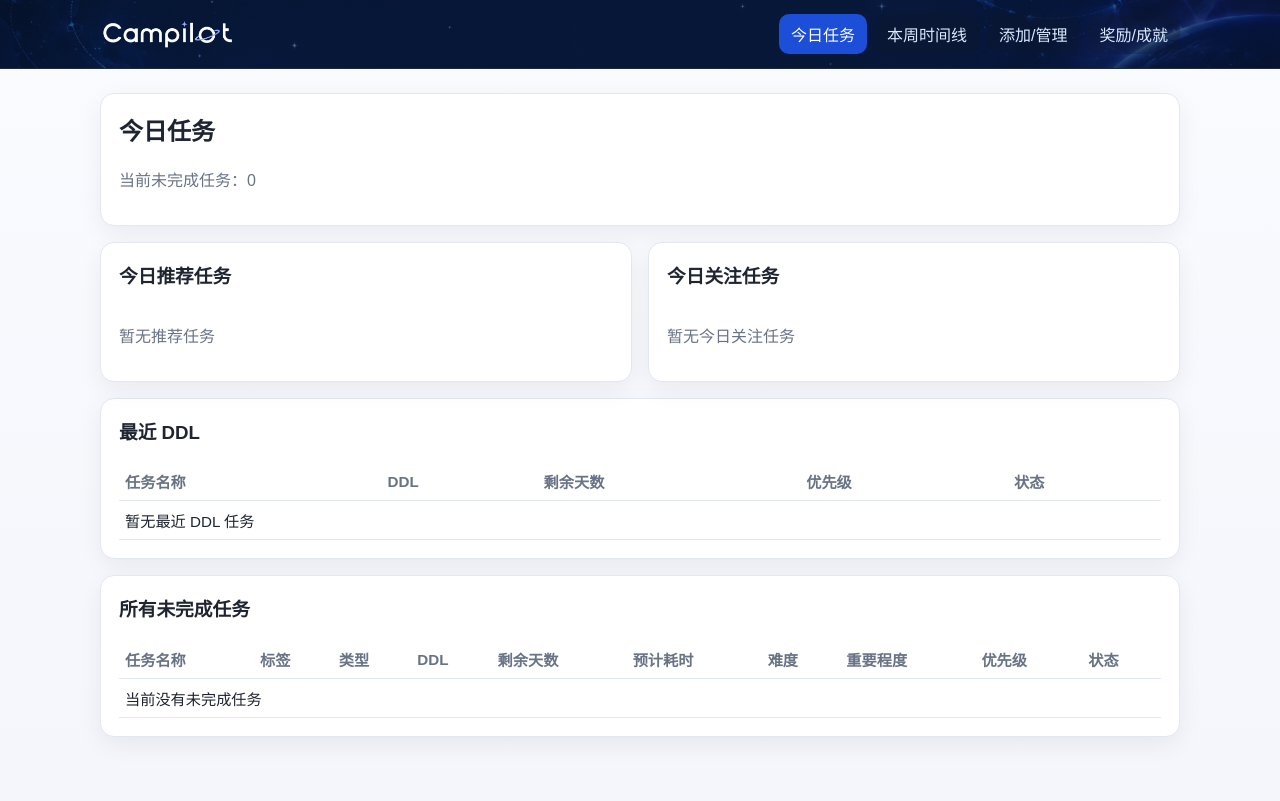
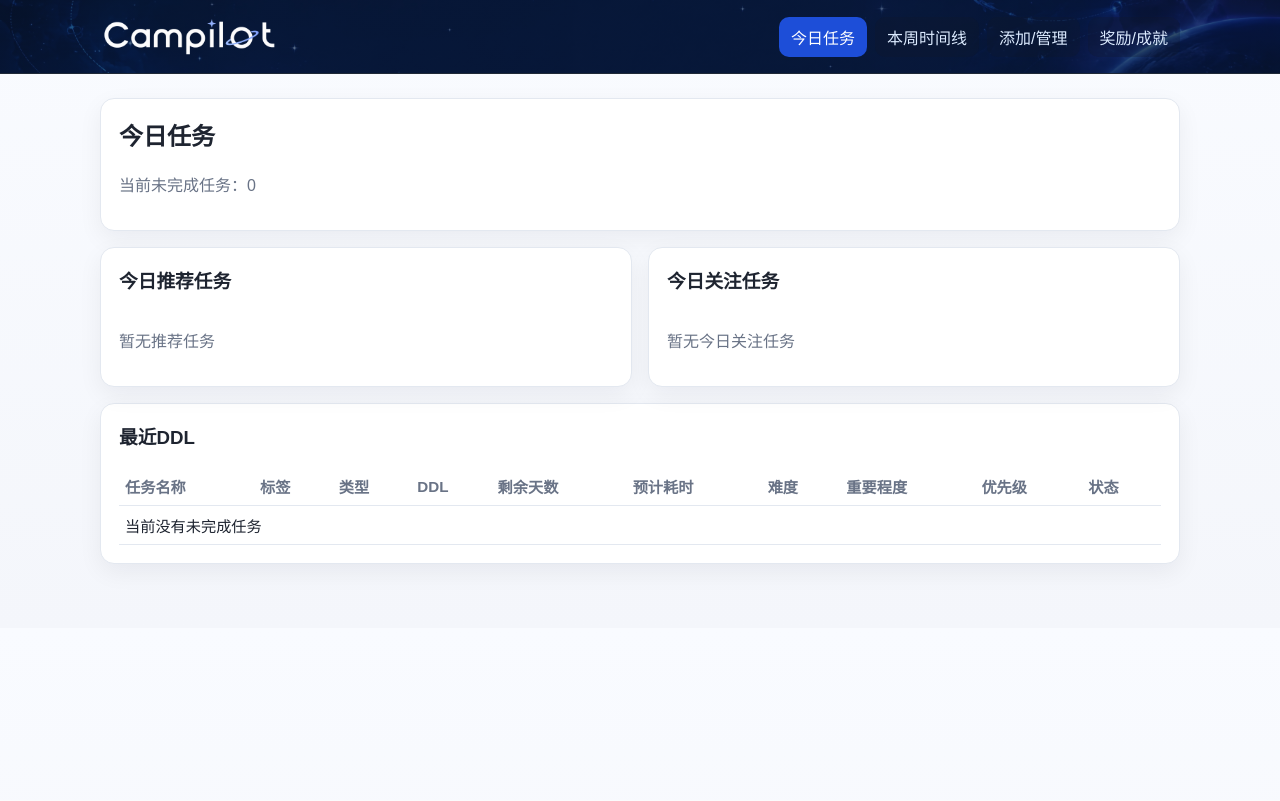
Before and after one commit to chaocyndrome/Campilot, a Flask app: page /today in a window 1280 px wide. After the commit the page ends 575 px from the top, so only its background shows below. Run offline with Flask 3, Linux system fonts and the light colour scheme.

Commit message:
细节优化

```diff
--- a/app.py
+++ b/app.py
@@ -153,13 +153,6 @@ def today():
 
     focus_tasks = [task for task in unfinished_tasks if task.get("status") == "今日关注"]
 
-    recent_ddl = [
-        task
-        for task in unfinished_tasks
-        if 0 <= _safe_days_left(task.get("days_left"), default=-1) <= 7
-    ]
-    recent_ddl = sorted(recent_ddl, key=lambda task: _safe_days_left(task.get("days_left")))
-
     unfinished_tasks_sorted = sorted(
         unfinished_tasks,
         key=lambda task: (
@@ -174,7 +167,6 @@ def today():
             "unfinished_tasks": unfinished_tasks_sorted,
             "recommended_tasks": recommended_tasks,
             "focus_tasks": focus_tasks,
-            "recent_ddl": recent_ddl,
         }
     )
     return render_template("today.html", **context)
--- a/data/user_stats.json
+++ b/data/user_stats.json
@@ -1,5 +1,5 @@
 {
-  "current_points": 390,
+  "current_points": 310,
   "total_points": 630,
   "completed_tasks": 8
 }
--- a/static/css/style.css
+++ b/static/css/style.css
@@ -51,7 +51,7 @@ body {
 
 .brand img {
   display: block;
-  height: 34px;
+  height: 45px;
   width: auto;
   max-width: 100%;
 }
--- a/storage.py
+++ b/storage.py
@@ -324,7 +324,8 @@ def _parse_repeat_config(event_data, start_date):
     if repeat_frequency == "weekly":
         repeat_weekdays = _normalize_repeat_weekdays(event_data.get("repeat_weekdays"))
         if not repeat_weekdays:
-            raise ValueError("每周重复时，必须至少选择一个星期")
+            # 未显式提供星期时，默认使用开始日期对应的星期。
+            repeat_weekdays = [start_date.weekday()]
 
     repeat_count = None
     repeat_until = None
--- a/templates/today.html
+++ b/templates/today.html
@@ -61,39 +61,7 @@
 </section>
 
 <section class="card table-card">
-  <h3>最近 DDL</h3>
-  <div class="table-wrap">
-    <table>
-      <thead>
-        <tr>
-          <th>任务名称</th>
-          <th>DDL</th>
-          <th>剩余天数</th>
-          <th>优先级</th>
-          <th>状态</th>
-        </tr>
-      </thead>
-      <tbody>
-        {% for task in recent_ddl %}
-        <tr>
-          <td>{{ task.task_name }}</td>
-          <td>{{ task.deadline }}</td>
-          <td>{{ task.days_left }}</td>
-          <td>{{ task.priority }}</td>
-          <td>{{ task.status }}</td>
-        </tr>
-        {% else %}
-        <tr>
-          <td colspan="5">暂无最近 DDL 任务</td>
-        </tr>
-        {% endfor %}
-      </tbody>
-    </table>
-  </div>
-</section>
-
-<section class="card table-card">
-  <h3>所有未完成任务</h3>
+  <h3>最近DDL</h3>
   <div class="table-wrap">
     <table>
       <thead>
```
Also changed, not shown: static/js/main.js (+0 -39 lines), templates/manage.html (+0 -22 lines).
